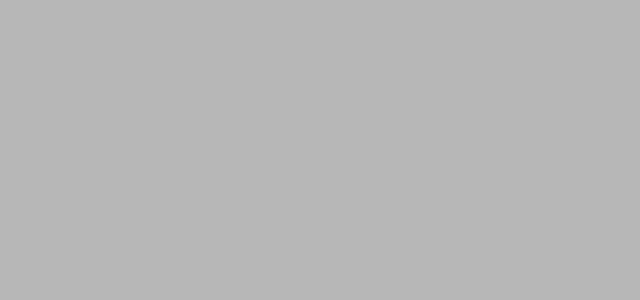
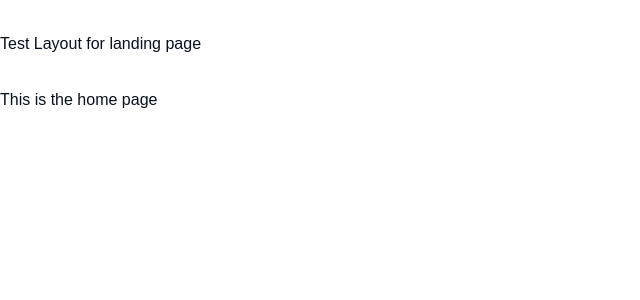
Before and after one commit to ayodeji1167/vite-template, a React (Vite) app: page / in a window 1280 px wide. Shown: the top 300 px of the page, without its empty margins (0-640 px from the left). Built offline with nearby package versions, Linux system fonts and the light colour scheme.

Commit message:
added routing

```diff
--- a/src/App.tsx
+++ b/src/App.tsx
@@ -1,11 +1,11 @@
-import { Suspense } from 'react';
-import './App.css';
+import { AppProvider } from './providers/AppProvider';
+import AppRouter from './routes';
 
 function App() {
   return (
-    <div id="my-canvas">
-      <Suspense fallback={null}></Suspense>
-    </div>
+    <AppProvider>
+      <AppRouter />
+    </AppProvider>
   );
 }
 
```
